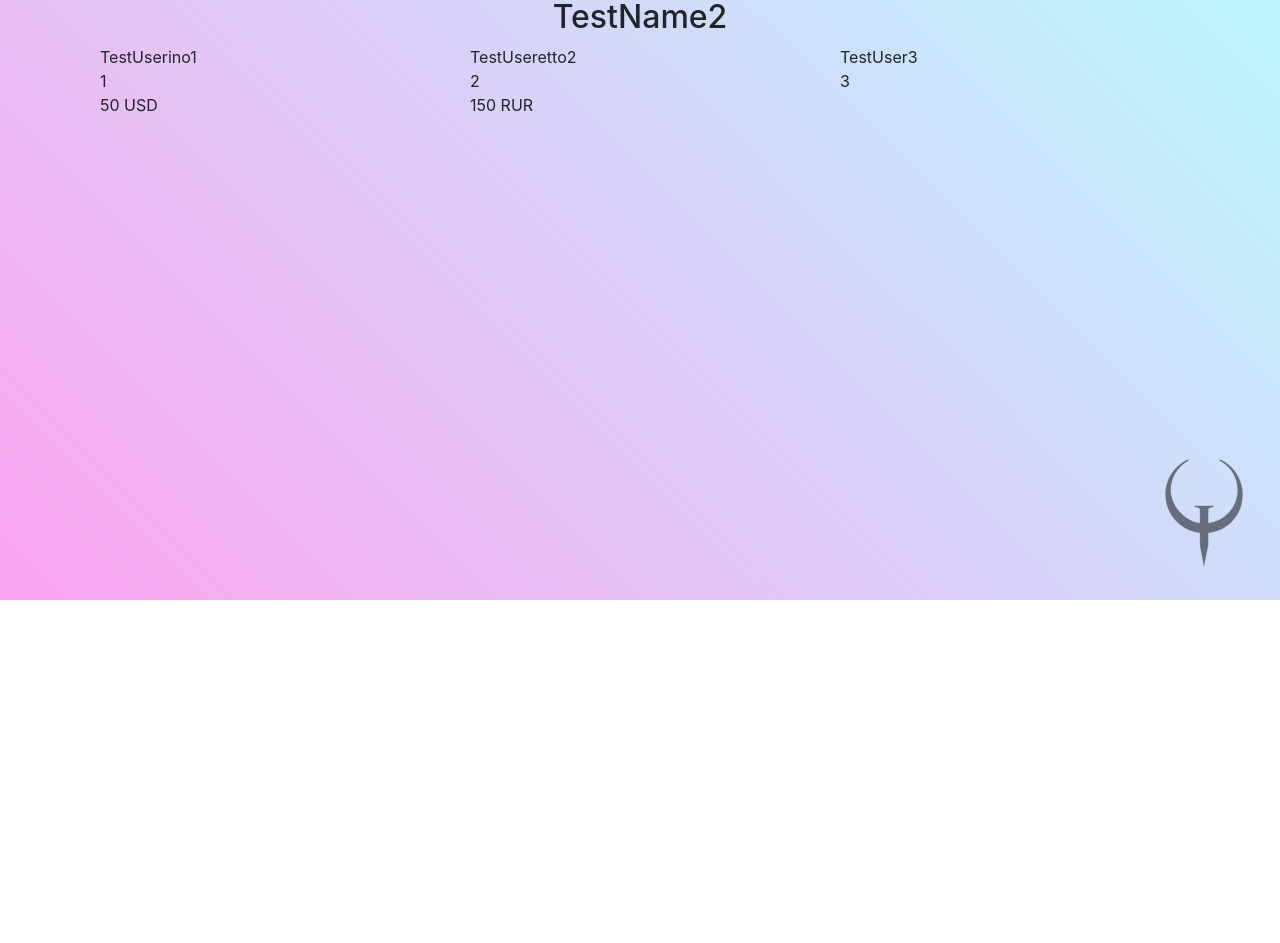
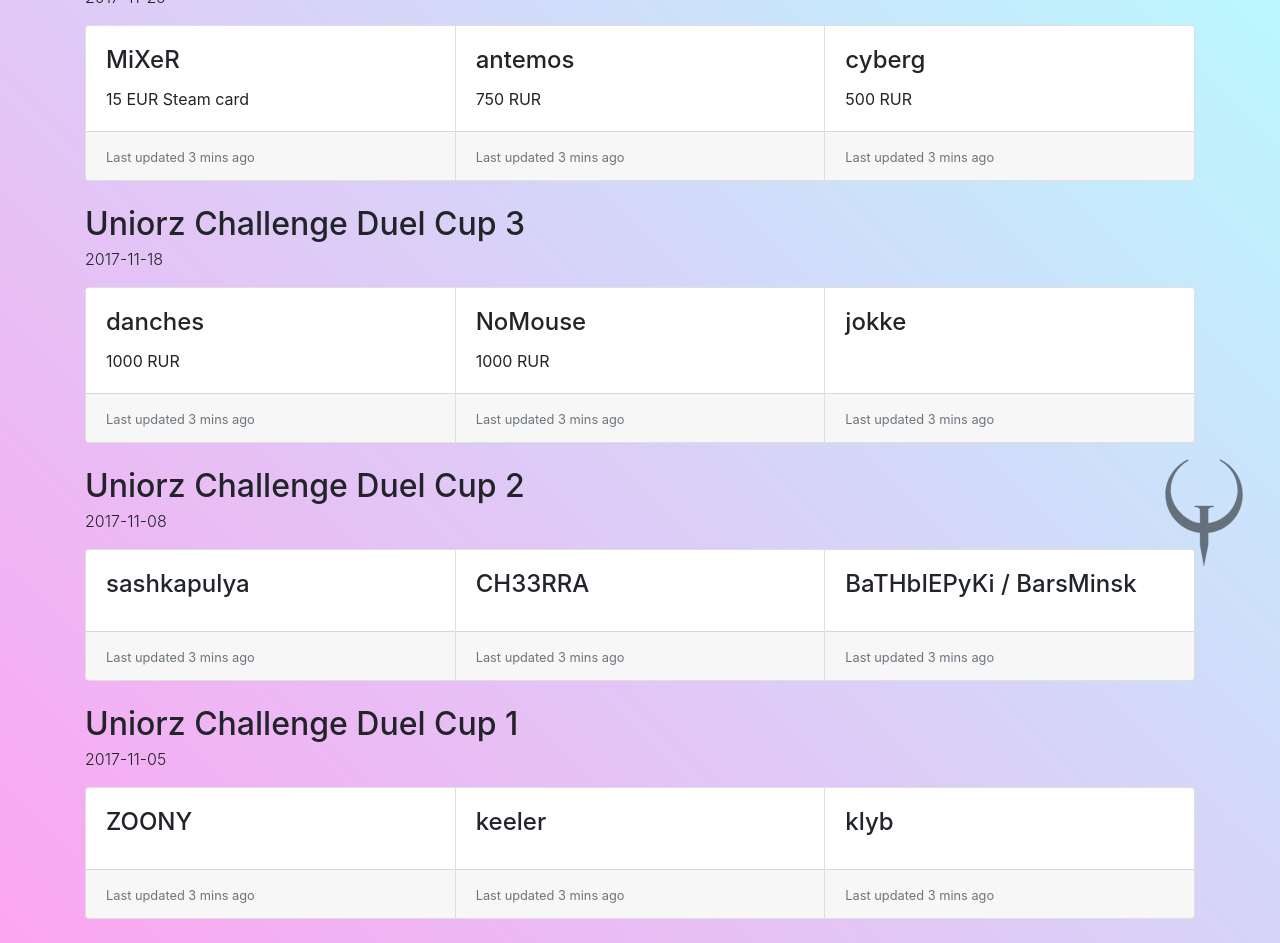
Before and after one commit to theHDM/hall-of-fame, a React (Create React App) app: page / in a window 1280 px wide. Shown: the part 200-1143 px from the top of the page. Before the commit the page ends 800 px from the top, so only its background shows below. Built offline with nearby package versions, Linux system fonts and the light colour scheme.

Commit message:
bootstrap cards and stuff

```diff
--- a/src/App.css
+++ b/src/App.css
@@ -1,5 +1,5 @@
 .quake-logo {
-    position: absolute;
+    position: fixed;
     bottom: 24px;
     right: 36px;
     height: 120px;
--- a/src/components/result/Result.js
+++ b/src/components/result/Result.js
@@ -1,13 +1,17 @@
-import React, { Component } from 'react';
+import React, {Component} from 'react';
 
 export default class Result extends Component {
-  render() {
-    return (
-      <div className="col-md-4">
-        <div>{this.props.nickname}</div>
-        <div>{this.props.placement}</div>
-        <div>{this.props.prize}</div>
-      </div>
-    );
-  }
+    render() {
+        return (
+                <div class="card">
+                    <div class="card-body">
+                        <h4 class="card-title">{this.props.nickname}</h4>
+                        <p class="card-text">{this.props.prize}</p>
+                    </div>
+                    <div class="card-footer">
+                        <small class="text-muted">Last updated 3 mins ago</small>
+                    </div>
+                </div>
+        );
+    }
 }
--- a/src/components/results-list/ResultsList.js
+++ b/src/components/results-list/ResultsList.js
@@ -6,11 +6,9 @@ export default class ResultsList extends Component {
     const resultItems = this.props.results.sort((a, b) => a.placement - b.placement).map((result, i) => <Result key={`result_${i}`} {...result}/>);
 
     return (
-      <div className="container">
-        <div className="row justify-content-center">
+        <div className="card-group">
           {resultItems}
         </div>
-      </div>
     );
   }
 }
--- a/src/components/tournament-list/TournamentList.js
+++ b/src/components/tournament-list/TournamentList.js
@@ -1,4 +1,4 @@
-import React, { Component } from 'react';
+import React, {Component} from 'react';
 import Tournament from "../tournament/Tournament";
 import data from './data.json';
 
@@ -9,8 +9,7 @@ export default class TournamentList extends Component {
 
         return (
             <div className="container">
-        https://v4-alpha.getbootstrap.com/components/card/
-        <h1 className="text-center">Carnage League Hall Of Fame</h1>
+                <h1 class="display-3 text-center mb-5 mt-2">Carnage League Hall Of Fame</h1>
                 {tournamentItems}
             </div>
         );
--- a/src/components/tournament-list/data.json
+++ b/src/components/tournament-list/data.json
@@ -1,6 +1,7 @@
 [
   {
     "tournamentName": "Uniorz Challenge Duel Cup 4",
+    "date": "2017-11-25",
     "results": [
       {
         "nickname": "MiXeR",
@@ -23,24 +24,71 @@
     ]
   },
   {
-    "tournamentName": "TestName2",
+    "tournamentName": "Uniorz Challenge Duel Cup 3",
+    "date": "2017-11-18",
     "results": [
       {
-        "nickname": "TestUserino1",
+        "nickname": "danches",
         "placement": 1,
-        "prize": "50 USD",
+        "prize": "1000 RUR",
         "country": "RU"
       },
       {
-        "nickname": "TestUseretto2",
+        "nickname": "NoMouse",
         "placement": 2,
-        "prize": "150 RUR",
-        "country": "UA"
+        "prize": "1000 RUR",
+        "country": "RU"
       },
       {
-        "nickname": "TestUser3",
+        "nickname": "jokke",
         "placement": 3,
-        "country": "BY"
+        "country": "RU"
+      }
+    ]
+  },
+  {
+    "tournamentName": "Uniorz Challenge Duel Cup 2",
+    "date": "2017-11-08",
+    "results": [
+      {
+        "nickname": "sashkapulya",
+        "placement": 1,
+        "prize": "",
+        "country": "RU"
+      },
+      {
+        "nickname": "CH33RRA",
+        "placement": 2,
+        "prize": "",
+        "country": "RU"
+      },
+      {
+        "nickname": "BaTHbIEPyKi / BarsMinsk",
+        "placement": 3,
+        "country": "RU"
+      }
+    ]
+  },
+  {
+    "tournamentName": "Uniorz Challenge Duel Cup 1",
+    "date": "2017-11-05",
+    "results": [
+      {
+        "nickname": "ZOONY",
+        "placement": 1,
+        "prize": "",
+        "country": "RU"
+      },
+      {
+        "nickname": "keeler",
+        "placement": 2,
+        "prize": "",
+        "country": "RU"
+      },
+      {
+        "nickname": "klyb",
+        "placement": 3,
+        "country": "RU"
       }
     ]
   }
--- a/src/components/tournament/Tournament.js
+++ b/src/components/tournament/Tournament.js
@@ -4,8 +4,9 @@ import ResultsList from "../results-list/ResultsList";
 export default class Tournament extends Component {
   render() {
     return (
-      <div>
-        <h2 className="text-center mb-2">{this.props.tournamentName}</h2>
+      <div className="mb-4">
+        <h2 className="mb-1">{this.props.tournamentName}</h2>
+        <p class="font-weight-light">{this.props.date}</p>
         <ResultsList {...this.props}/>
       </div>
     );
```
Lines whose indentation alone changed are shown as unchanged.
